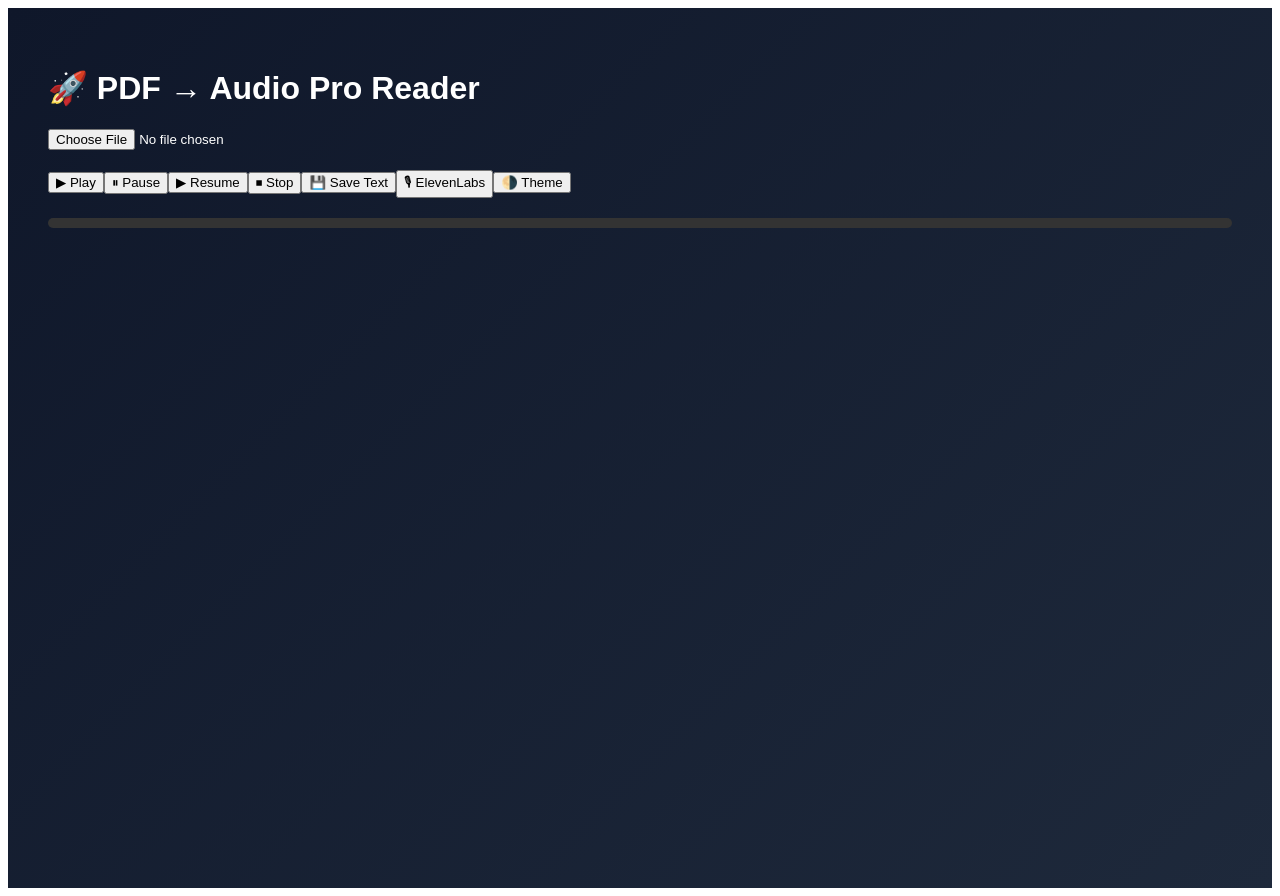
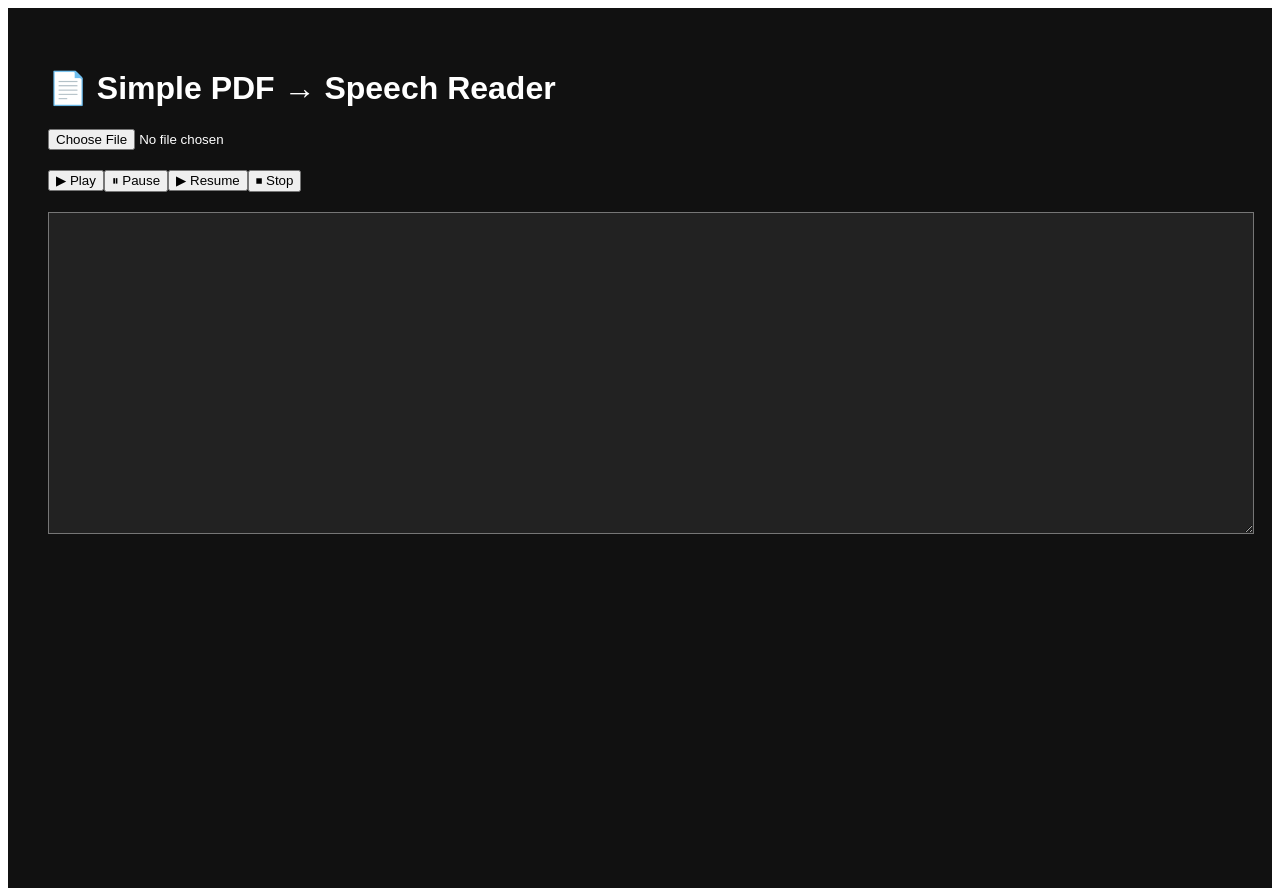
Before and after one commit to Jonasblue1/pdf-to-audio-system, a Next.js app: page / in a window 1280 px wide. Built offline with nearby package versions, Linux system fonts and the light colour scheme.

Commit message:
Fix: fully client-side PDF reader + working speech synthesis + stable build

```diff
--- a/app/page.tsx
+++ b/app/page.tsx
@@ -1,33 +1,25 @@
 "use client";
 
-import { useEffect, useRef, useState } from "react";
-
-/* ======================================================
-   FULL CLIENT-SIDE PDF → AUDIO PRO SYSTEM (VERCEL SAFE)
-   ====================================================== */
+import { useState } from "react";
 
 export default function Home() {
   const [text, setText] = useState("");
-  const [chunks, setChunks] = useState<string[]>([]);
-  const [currentChunk, setCurrentChunk] = useState(0);
+  const [loading, setLoading] = useState(false);
+  const [speaking, setSpeaking] = useState(false);
 
-  const [speaking, setSpeaking] = useState(false);
-  const [progress, setProgress] = useState(0);
-  const [dark, setDark] = useState(true);
+  let utterance: SpeechSynthesisUtterance | null = null;
 
-  const utterRef = useRef<SpeechSynthesisUtterance | null>(null);
+  /* ================= LOAD PDF + EXTRACT TEXT ================= */
+  const handleFile = async (file: File) => {
+    if (!file) return;
 
-  /* ================= PDF LOADER (SAFE) ================= */
-  const loadPdfJs = async () => {
-    const pdfjs = await import("pdfjs-dist");
+    setLoading(true);
+
+    // SAFE dynamic import (browser only)
+    const pdfjs: any = await import("pdfjs-dist");
+
     pdfjs.GlobalWorkerOptions.workerSrc =
       `https://cdnjs.cloudflare.com/ajax/libs/pdf.js/${pdfjs.version}/pdf.worker.min.js`;
-    return pdfjs;
-  };
-
-  /* ================= EXTRACT TEXT ================= */
-  const extractText = async (file: File) => {
-    const pdfjs = await loadPdfJs();
 
     const buffer = await file.arrayBuffer();
     const pdf = await pdfjs.getDocument({ data: buffer }).promise;
@@ -46,134 +38,54 @@ export default function Home() {
     }
 
     setText(result);
-
-    /* split into chunks (safe for long PDFs) */
-    const parts = result.match(/.{1,1000}/g) || [];
-    setChunks(parts);
-    setCurrentChunk(0);
-
-    saveHistory(file.name);
-  };
-
-  /* ================= HISTORY ================= */
-  const saveHistory = (name: string) => {
-    const prev = JSON.parse(localStorage.getItem("history") || "[]");
-    const updated = [name, ...prev.filter((n: string) => n !== name)].slice(0, 5);
-    localStorage.setItem("history", JSON.stringify(updated));
+    setLoading(false);
   };
 
   /* ================= SPEECH ================= */
-  const speakChunk = (index: number) => {
-    if (!chunks[index]) return;
+  const play = () => {
+    if (!text) return alert("Upload a PDF first");
 
     speechSynthesis.cancel();
 
-    const utter = new SpeechSynthesisUtterance(chunks[index]);
-    utter.rate = 1;
+    utterance = new SpeechSynthesisUtterance(text);
+    utterance.rate = 1;
 
-    utter.onend = () => {
-      const next = index + 1;
-      if (next < chunks.length) {
-        setCurrentChunk(next);
-        speakChunk(next);
-      } else {
-        setSpeaking(false);
-        setProgress(100);
-      }
-    };
+    utterance.onend = () => setSpeaking(false);
 
-    utter.onboundary = (e) => {
-      setProgress(
-        ((index + e.charIndex / chunks[index].length) / chunks.length) * 100
-      );
-    };
-
-    utterRef.current = utter;
-    speechSynthesis.speak(utter);
-  };
-
-  const play = () => {
-    if (!chunks.length) return;
+    speechSynthesis.speak(utterance);
     setSpeaking(true);
-    speakChunk(currentChunk);
   };
 
   const pause = () => speechSynthesis.pause();
   const resume = () => speechSynthesis.resume();
-
   const stop = () => {
     speechSynthesis.cancel();
     setSpeaking(false);
   };
 
-  /* ================= MP3 DOWNLOAD ================= */
-  const downloadText = () => {
-    const blob = new Blob([text], { type: "text/plain" });
-    const a = document.createElement("a");
-    a.href = URL.createObjectURL(blob);
-    a.download = "pdf-text.txt";
-    a.click();
-  };
-
-  /* ================= ELEVENLABS (optional) ================= */
-  const elevenLabs = async () => {
-    const key = prompt("Enter ElevenLabs API key");
-    if (!key) return;
-
-    const res = await fetch(
-      "https://api.elevenlabs.io/v1/text-to-speech/EXAVITQu4vr4xnSDxMaL",
-      {
-        method: "POST",
-        headers: {
-          "xi-api-key": key,
-          "Content-Type": "application/json",
-        },
-        body: JSON.stringify({
-          text,
-          model_id: "eleven_monolingual_v1",
-        }),
-      }
-    );
-
-    const blob = await res.blob();
-    const url = URL.createObjectURL(blob);
-    new Audio(url).play();
-  };
-
-  /* ================= DRAG DROP ================= */
-  const handleDrop = (e: any) => {
-    e.preventDefault();
-    if (e.dataTransfer.files[0]) extractText(e.dataTransfer.files[0]);
-  };
-
-  /* ================= THEME ================= */
-  const bg = dark
-    ? "linear-gradient(135deg,#0f172a,#1e293b)"
-    : "linear-gradient(135deg,#f8fafc,#e2e8f0)";
-
   /* ================= UI ================= */
   return (
-    <div
-      onDrop={handleDrop}
-      onDragOver={(e) => e.preventDefault()}
+    <main
       style={{
         minHeight: "100vh",
         padding: 40,
-        color: dark ? "white" : "black",
-        background: bg,
+        background: "#111",
+        color: "white",
         fontFamily: "sans-serif",
       }}
     >
-      <h1>🚀 PDF → Audio Pro Reader</h1>
+      <h1>📄 Simple PDF → Speech Reader</h1>
 
       {/* Upload */}
       <input
         type="file"
         accept="application/pdf"
         onChange={(e) =>
-          e.target.files && extractText(e.target.files[0])
+          e.target.files && handleFile(e.target.files[0])
         }
       />
+
+      {loading && <p>Extracting text...</p>}
 
       {/* Controls */}
       <div style={{ marginTop: 20 }}>
@@ -181,40 +93,21 @@ export default function Home() {
         <button onClick={pause}>⏸ Pause</button>
         <button onClick={resume}>▶ Resume</button>
         <button onClick={stop}>⏹ Stop</button>
-        <button onClick={downloadText}>💾 Save Text</button>
-        <button onClick={elevenLabs}>🎙 ElevenLabs</button>
-        <button onClick={() => setDark(!dark)}>🌗 Theme</button>
       </div>
 
-      {/* Progress */}
-      <div
+      {/* Text preview */}
+      <textarea
+        value={text}
+        readOnly
         style={{
-          height: 10,
-          background: "#333",
+          width: "100%",
+          height: 300,
           marginTop: 20,
-          borderRadius: 5,
+          background: "#222",
+          color: "white",
+          padding: 10,
         }}
-      >
-        <div
-          style={{
-            width: progress + "%",
-            height: "100%",
-            background: "#22c55e",
-          }}
-        />
-      </div>
-
-      {/* Text */}
-      <pre
-        style={{
-          marginTop: 30,
-          whiteSpace: "pre-wrap",
-          maxHeight: 400,
-          overflow: "auto",
-        }}
-      >
-        {text}
-      </pre>
-    </div>
+      />
+    </main>
   );
 }
```
